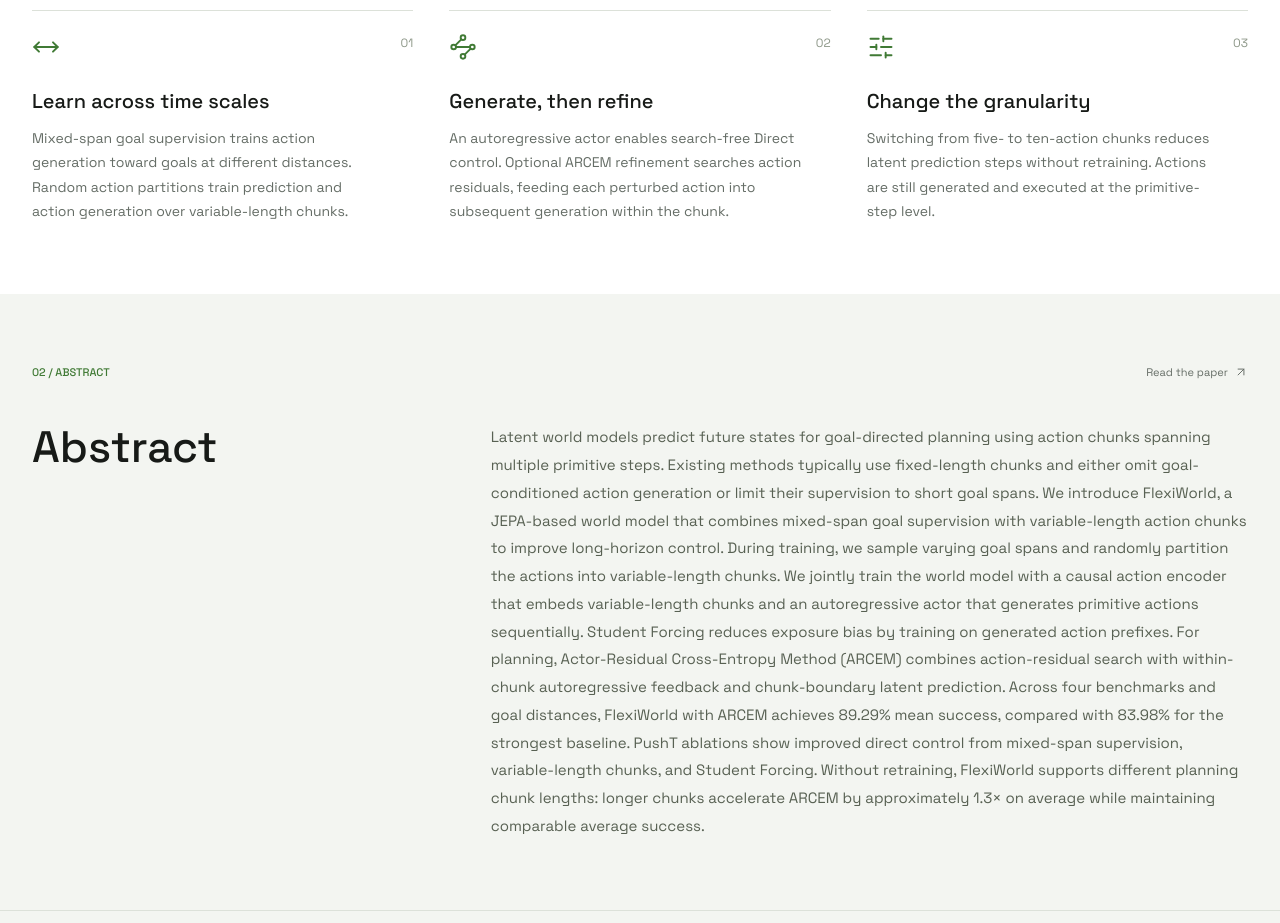
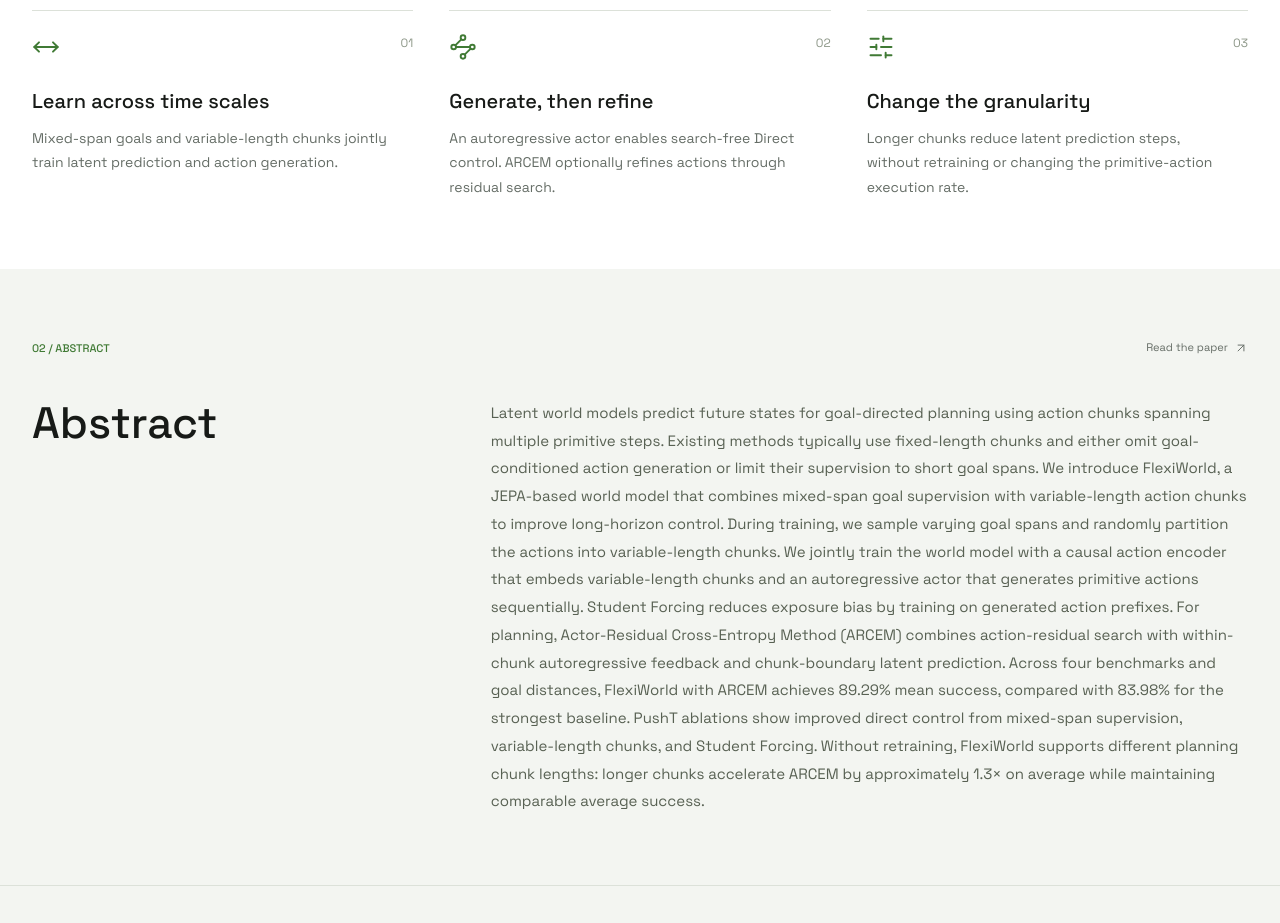
Before and after one commit to Shidu-Ren/FlexiWorld-Project-Page, a website: page index.html in a window 1280 px wide. Shown: the part 1620-2543 px from the top of the page. Drawn offline with Linux system fonts and the light colour scheme.

Commit message:
Shorten overview idea descriptions

```diff
--- a/index.html
+++ b/index.html
@@ -225,9 +225,8 @@
             ><i data-lucide="move-horizontal"></i>
             <h3>Learn across time scales</h3>
             <p>
-              Mixed-span goal supervision trains action generation toward goals
-              at different distances. Random action partitions train prediction
-              and action generation over variable-length chunks.
+              Mixed-span goals and variable-length chunks jointly train
+              latent prediction and action generation.
             </p>
           </article>
           <article class="idea reveal">
@@ -235,8 +234,7 @@
             <h3>Generate, then refine</h3>
             <p>
               An autoregressive actor enables search-free Direct control.
-              Optional ARCEM refinement searches action residuals, feeding each
-              perturbed action into subsequent generation within the chunk.
+              ARCEM optionally refines actions through residual search.
             </p>
           </article>
           <article class="idea reveal">
@@ -244,9 +242,8 @@
             ><i data-lucide="sliders-horizontal"></i>
             <h3>Change the granularity</h3>
             <p>
-              Switching from five- to ten-action chunks reduces latent prediction
-              steps without retraining. Actions are still generated and executed
-              at the primitive-step level.
+              Longer chunks reduce latent prediction steps, without retraining
+              or changing the primitive-action execution rate.
             </p>
           </article>
         </div>
```
